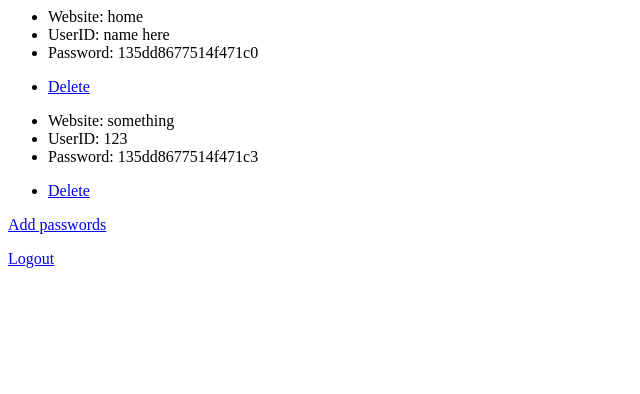
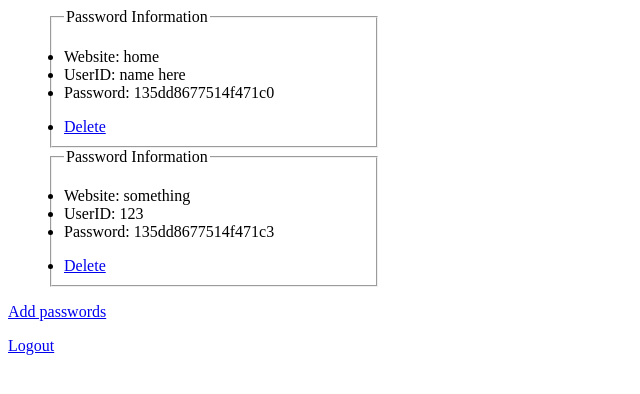
Before and after one commit to GuorongHong/MSVP, a Django app: template password/templates/password/index.html in a window 1280 px wide. Shown: the top 394 px of the page, without its empty margins (0-640 px from the left). Run offline with Django 3.2, Linux system fonts and the light colour scheme; the template is opened without the code that fills it: values that come from a table or form of the project are taken from there, others are empty; a user stored in the database is signed in; data comes from the database, SQL or seed files in the repository; both versions use the stored data as it was after the commit; parts of the project's set-up code (start-up, migrations or seed data) failed here and were passed over.

Commit message:
made generated pw editable and added fieldset for index

```diff
--- a/password/forms.py
+++ b/password/forms.py
@@ -1,9 +1,9 @@
 from django import forms
 
 class PasswordForm(forms.Form):
+    web = forms.CharField(label='Website', max_length = 200, widget=forms.TextInput(attrs={"placeholder":"Website title"}))
     userid = forms.CharField(label='UserID', max_length = 200, widget=forms.TextInput(attrs={"placeholder":"Your UserID"}))
     pw = forms.CharField(label='Password', max_length = 200, widget=forms.TextInput(attrs={"placeholder":"Your Password"}))
-    web = forms.CharField(label='Website', max_length = 200, widget=forms.TextInput(attrs={"placeholder":"Website title"}))
 
 class GeneratePasswordForm(forms.Form):
     length = forms.IntegerField(label='Length', min_value = 4, max_value = 128)
--- a/password/templates/password/generate_pw.html
+++ b/password/templates/password/generate_pw.html
@@ -2,7 +2,7 @@
     {% csrf_token %}
     <div id=password>
     <h2>Generate a password here!</h2>
-    <output name="password" size="{{ length }}">{{ password }}</output>
+    <output name="password" size="{{ length }}" contenteditable="true">{{ password }}</output>
     </div>
     <ul>
         {{ form.as_ul }}
--- a/password/templates/password/index.html
+++ b/password/templates/password/index.html
@@ -2,10 +2,13 @@
 {% if data %}
     <ul>
     {% for obj in data %}
-    <p><li> Website: {{obj.web}} </li>
-    <li> UserID: {{obj.userid}} </li>
-    <li> Password: {{obj.pw}} </li></p>
-    <li><a href='{{obj.id}}/delete/'>Delete</a></li>
+    <fieldset style="width:300px">
+      <legend>Password Information</legend>
+      <p><li> Website: {{obj.web}} </li>
+      <li> UserID: {{obj.userid}} </li>
+      <li> Password: {{obj.pw}} </li></p>
+      <li><a href='{{obj.id}}/delete/'>Delete</a></li>
+    </fieldset>
     {% endfor %}
     </ul>
     <a href='add_pw/'>Add passwords</a>
```
Also changed, not shown: db.sqlite3.
